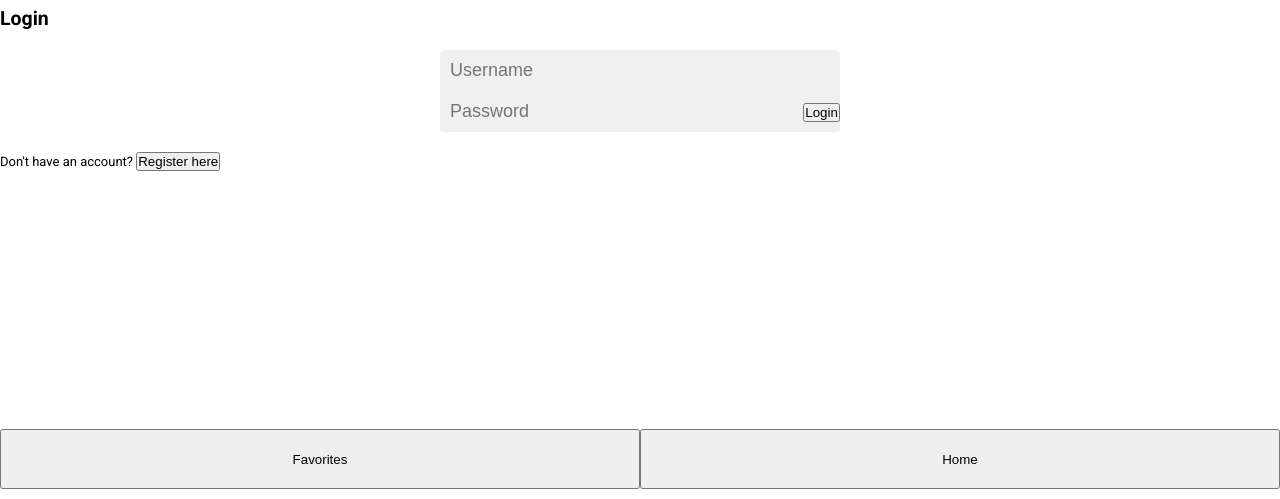
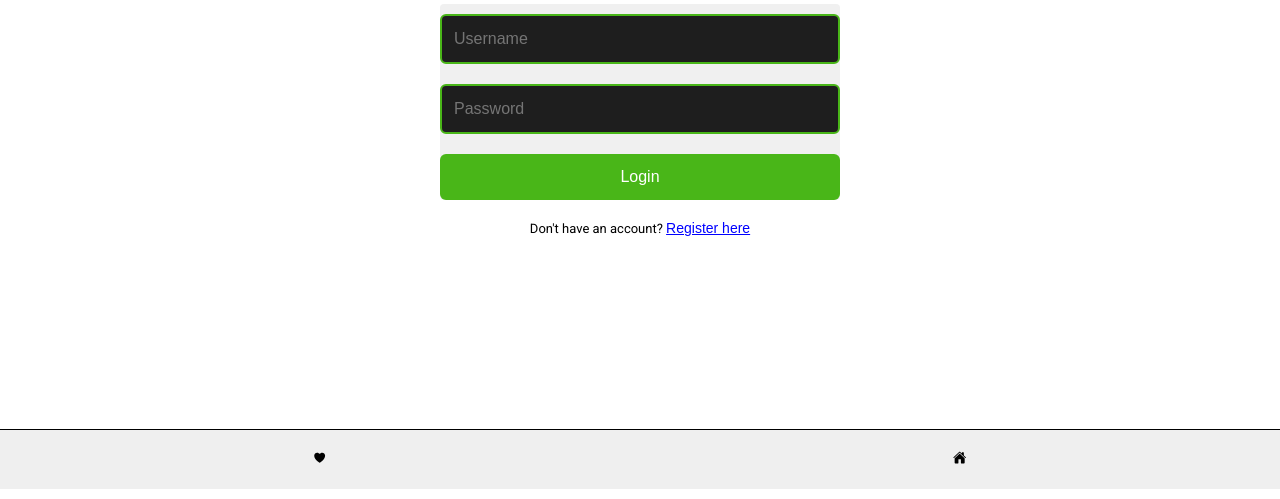
Before and after one commit to bfy22/Recipe-App, a website with bundled scripts: page index.html in a window 1280 px wide. Shown: the part 311-810 px from the top of the page. Built offline with nearby package versions, Linux system fonts and the light colour scheme.

Commit message:
website styling

```diff
--- a/index.html
+++ b/index.html
@@ -7,7 +7,10 @@
 
     <link rel="stylesheet" href="stylesheets/shared/general.css">
     <link rel="stylesheet" href="stylesheets/beforeUserQuery.css">
+    <link rel="stylesheet" href="stylesheets/shared/forms.css">
     <link rel="stylesheet" href="stylesheets/afterUserQuery.css">
+    <link rel="stylesheet" href="stylesheets/shared/userSession.css">
+
     <link rel="stylesheet" href="stylesheets/searchResults.css">
     <link rel="stylesheet" href="stylesheets/favorites.css">
     <link rel="stylesheet" href="stylesheets/popup.css">
@@ -30,7 +33,7 @@
 
     <div class="popup" id="popup">
       <div class="popup-header">
-        <div class="title">Recipe</div>
+        <div class="title"></div>
         <div class="diet"></div>
         <div class="dairyFree"></div>
         <div class="cookingTime"></div>
@@ -45,8 +48,8 @@
 
     <footer>
       <div class="footer js-footer">
-        <button class="favorites-bar" data-page="favorites">Favorites</button>
-        <button class="home-bar" data-page="home">Home</button>
+        <button class="favorites-bar" data-page="favorites"><ion-icon name="heart"></button>
+        <button class="home-bar" data-page="home"><ion-icon name="home"></button>
       </div>
     </footer>
 
--- a/stylesheets/afterUserQuery.css
+++ b/stylesheets/afterUserQuery.css
@@ -1,24 +1,5 @@
 /*percentages, vh and auto for responsivesness*/
 
-section {
-  min-height: 100vh;
-  width: 100%;
-  background-color: rgb(255, 255, 255);
-
-  display: flex;
-  flex-direction: column;
-  align-items: center;
-  justify-content: center;
-
-  padding: 50px 0;
-}
-
-.container{
-  width: 100%;
-  height: auto;
-  max-width: 1700px; /*decides the max amount of space elements are in per row*/
-  margin: 0 auto;
-}
 
 .brand-name {
   font-size: 48px;
@@ -33,33 +14,7 @@ section {
   color: unset;
 }
 
-form {
-  width: 100%;
-  max-width: 400px;
-  background-color: rgb(240, 240, 240);
-  margin: 20px auto; /*commas are bad*/
-  border: none;
-  border-radius: 4px; /*goes here, not blocked by background color*/
+.brand-Url:hover {
+  text-decoration: none;
+  color: unset;
 }
-
-form input {
-  width: 90%; /*space for icon*/
-  background-color: transparent; /*ensures form-declared border isn't covered*/
-  font-size: 18px;
-
-  padding: 10px;
-  display: inline-block;
-  border: none;
-  outline: none;
-}
-
-form ion-icon {
-  width: 8%; /*guarantee responsiveness*/
-  height: 3.5vh;
-  color: rgb(75, 75, 75);
-  vertical-align: middle;
-  margin-bottom: 5px;
-  cursor: pointer;
-  clip-path: rect(0 29px 28px 4px);
-
-}
--- a/stylesheets/beforeUserQuery.css
+++ b/stylesheets/beforeUserQuery.css
@@ -1,7 +1,3 @@
-/*universal styles*/
-
-
-
 .container.initial .brand-name {
   font-size: 72px;
 }
--- a/stylesheets/favorites.css
+++ b/stylesheets/favorites.css
@@ -1,22 +1,5 @@
 /*percentages, vh and auto for responsivesness*/
 
-
-section {
-  min-height: 100vh;
-  width: 100%;
-  background-color: rgb(255, 255, 255);
-
-  display: flex;
-  align-items: center;
-  justify-content: center;
-}
-
-.container{
-  width: 100%;
-  height: auto;
-  max-width: 1700px; /*decides the max amount of space elements are in per row*/
-  margin: 0 auto;
-}
 
 .brand-name {
   font-size: 54px;
@@ -30,34 +13,3 @@ section {
   text-decoration: none;
   color: unset;
 }
-
-form {
-  width: 100%;
-  max-width: 400px;
-  background-color: rgb(240, 240, 240);
-  margin: 20px auto; /*commas are bad*/
-  border: none;
-  border-radius: 4px; /*goes here, not blocked by background color*/
-}
-
-form input {
-  width: 90%; /*space for icon*/
-  background-color: transparent; /*ensures form-declared border isn't covered*/
-  font-size: 18px;
-
-  padding: 10px;
-  display: inline-block;
-  border: none;
-  outline: none;
-}
-
-form ion-icon {
-  width: 8%; /*guarantee responsiveness*/
-  height: 3.5vh;
-  color: rgb(75, 75, 75);
-  vertical-align: middle;
-  margin-bottom: 5px;
-  cursor: pointer;
-  clip-path: rect(0 29px 28px 4px);
-
-}
--- a/stylesheets/popup.css
+++ b/stylesheets/popup.css
@@ -1,9 +1,9 @@
 .popup {
   position: fixed;
   font-size: 16px;
-  top: 50%;
+  top: 49%;
   left: 50%; /*centers the left corner of the popup*/
-  transform: translate(-50%, -50%) scale(0); /*value corresponds w.r.t the size of the container, scale is size manip*/
+  transform: translate(-50%, -50% ) scale(0);
   border: 2px solid black;
   background-color: white;
   border-radius: 10px;
--- a/stylesheets/searchResults.css
+++ b/stylesheets/searchResults.css
@@ -4,12 +4,14 @@
   display: grid;
   grid-gap: 30px;
   grid-template: auto / repeat(auto-fit, minmax(320px, 1fr));
+  justify-items :center;
 
 }
 
 .item {
   width: 100%;
   height: 100%;
+  max-width: 900px;
   border-radius: 8px;
   background-color: rgb(230, 230, 230);
   padding: 15px;
--- a/stylesheets/shared/footer.css
+++ b/stylesheets/shared/footer.css
@@ -5,15 +5,11 @@
   bottom: 0;
   left: 0;
   right: 0;
-
+  border-top: 1px solid black;
 }
 
-.footer .home-bar {
+.footer .home-bar, .favorites-bar {
+  border: none;
   flex: 1;
   cursor: pointer;
 }
-
-.footer .favorites-bar {
-  flex: 1;
-  cursor: pointer;
-}
--- /dev/null
+++ b/stylesheets/shared/forms.css
@@ -0,0 +1,53 @@
+section {
+  min-height: 100vh;
+  width: 100%;
+  background-color: white;
+  display: flex;
+  align-items: center;
+  justify-content: center;
+  padding: 50px 0;
+}
+
+.container {
+  width: 100%;
+  height: auto;
+  max-width: 1700px; /*decides the max amount of space elements are in per row*/
+  margin: 0 auto;
+  margin: 0 auto;
+}
+
+form {
+  width: 100%;
+  max-width: 400px;
+  background-color: rgb(240, 240, 240);
+  margin: 20px auto; /*commas are bad*/
+  border: none;
+  border-radius: 4px; /*goes here, not blocked by background color*/
+}
+
+form input {
+  width: 100%;
+  font-size: 16px;
+  padding: 14px 12px;
+  margin: 10px 0;
+  border: 2px solid #49B618;
+  border-radius: 6px;
+  background-color: #1E1E1E;
+  color: white;
+  transition: border-color 0.3s, background-color 0.3s;
+}
+
+form input:focus {
+  border-color: #009200;
+  background-color: #2a2a2a;
+}
+
+form ion-icon {
+  width: 8%; /*guarantee responsiveness*/
+  height: 3.5vh;
+  color: rgb(75, 75, 75);
+  vertical-align: middle;
+  margin-bottom: 5px;
+  cursor: pointer;
+  clip-path: rect(0 29px 28px 4px);
+}
--- a/stylesheets/shared/general.css
+++ b/stylesheets/shared/general.css
@@ -18,3 +18,8 @@ html {
   font-family: 'Roboto';
   font-size: 13px;
 }
+
+header {
+  position:relative;
+  top: 0;
+}
--- /dev/null
+++ b/stylesheets/shared/userSession.css
@@ -0,0 +1,41 @@
+/* For login/register h1 */
+.container h1 {
+  font-size: 36px;
+  margin-bottom: 20px;
+  text-align: center;
+}
+
+form button[type="submit"] {
+  background-color: #49B618;
+  color: white;
+  border: none;
+  padding: 14px;
+  font-size: 16px;
+  width: 100%;
+  border-radius: 6px;
+  cursor: pointer;
+  margin-top: 10px;
+  transition: background-color 0.3s ease, transform 0.2s ease;
+}
+
+form button[type="submit"]:hover {
+  background-color: #009200;
+  transform: scale(1.03);
+}
+
+
+
+.container p {
+  text-align: center;
+  margin-top: 10px;
+}
+
+.container p button {
+  background: none;
+  border: none;
+  color: blue;
+  text-decoration: underline;
+  cursor: pointer;
+  font-size: 14px;
+  padding: 0;
+}
```
Also changed, not shown: stylesheets/register.css (deleted).
